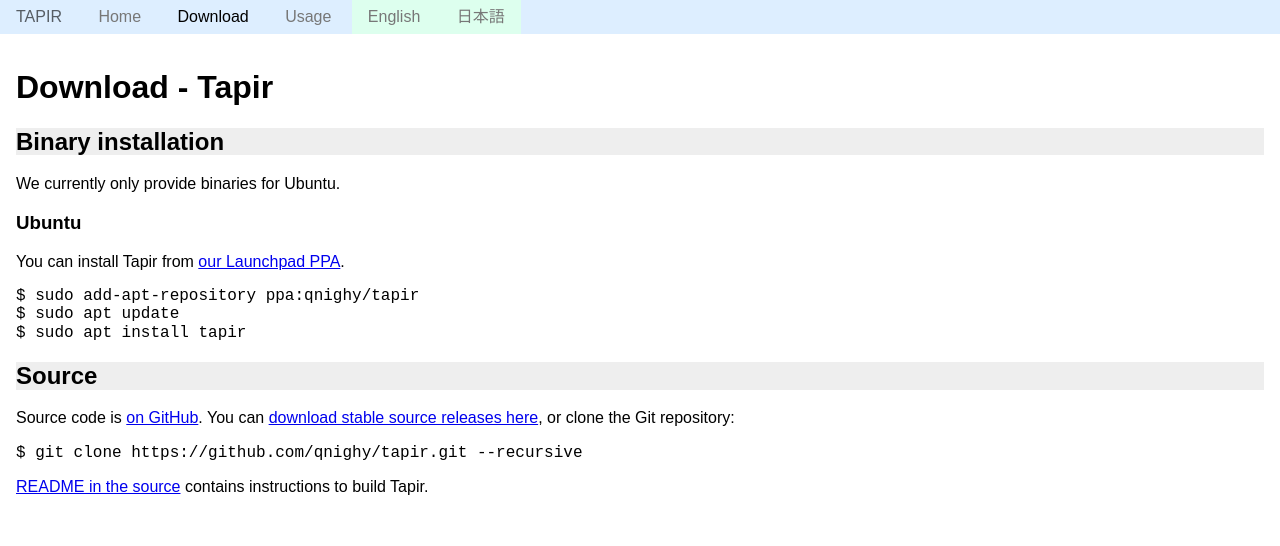
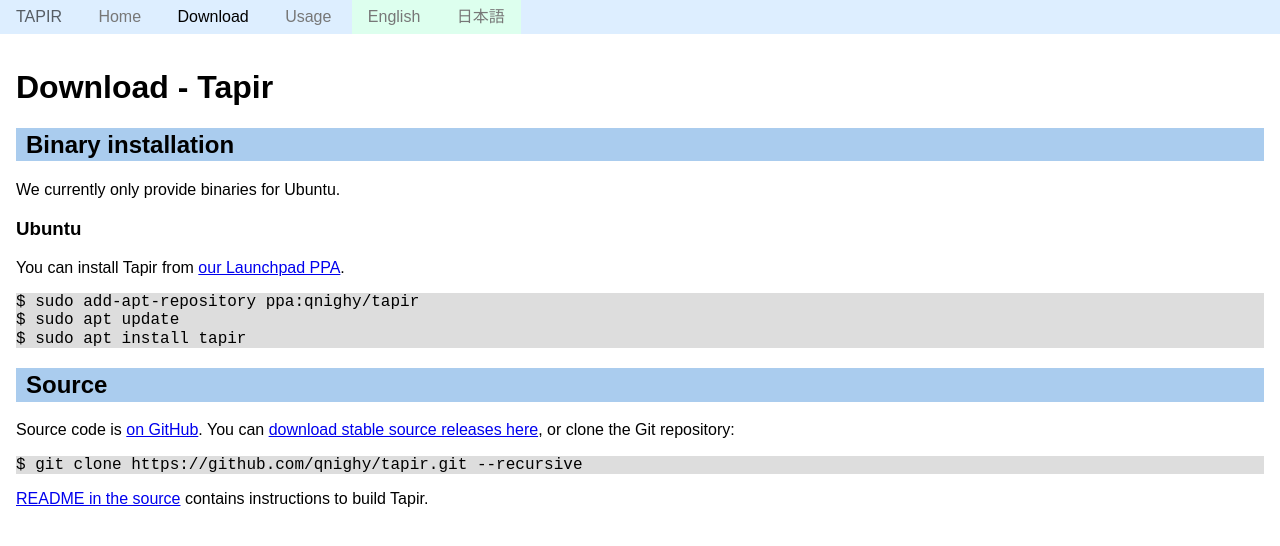
Before and after one commit to qnighy/tapir, a Jekyll site: the page built from download.md, in a window 1280 px wide. Shown: the top 546 px of the page. Built offline with Jekyll 4.4.1, drawn with Linux system fonts in a browser that asks for light colours; nearby versions of some CDN libraries.

Commit message:
Add background for code.

```diff
--- a/css/tapir-www.css
+++ b/css/tapir-www.css
@@ -17,5 +17,10 @@
 }
 
 .content h2 {
-  background-color: #EEEEEE;
+  background-color: #AACCEE;
+  padding: 3px 10px;
 }
+
+.highlighter-rouge {
+  background-color: #DDDDDD;
+}
```
